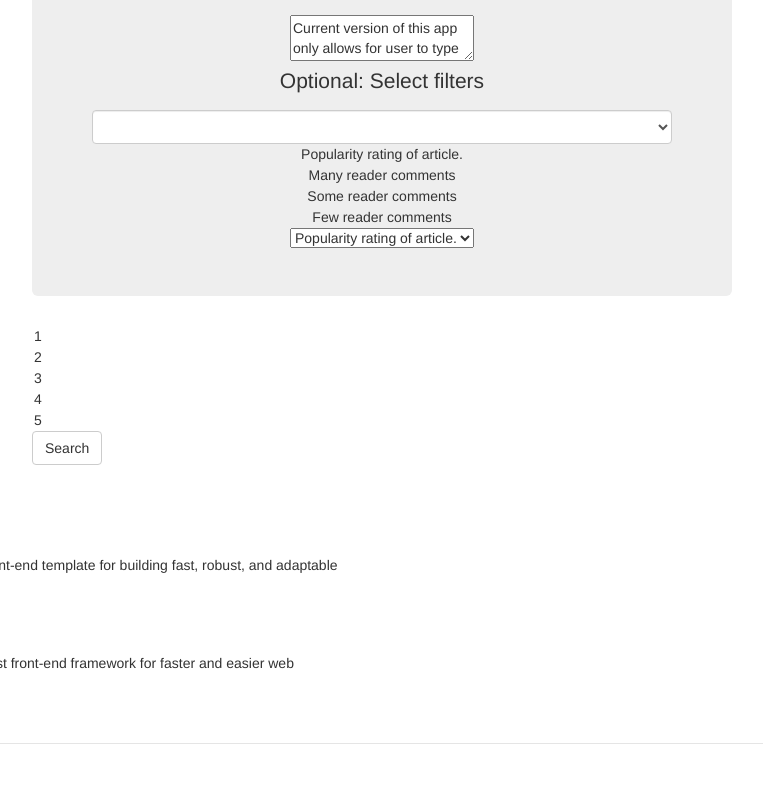
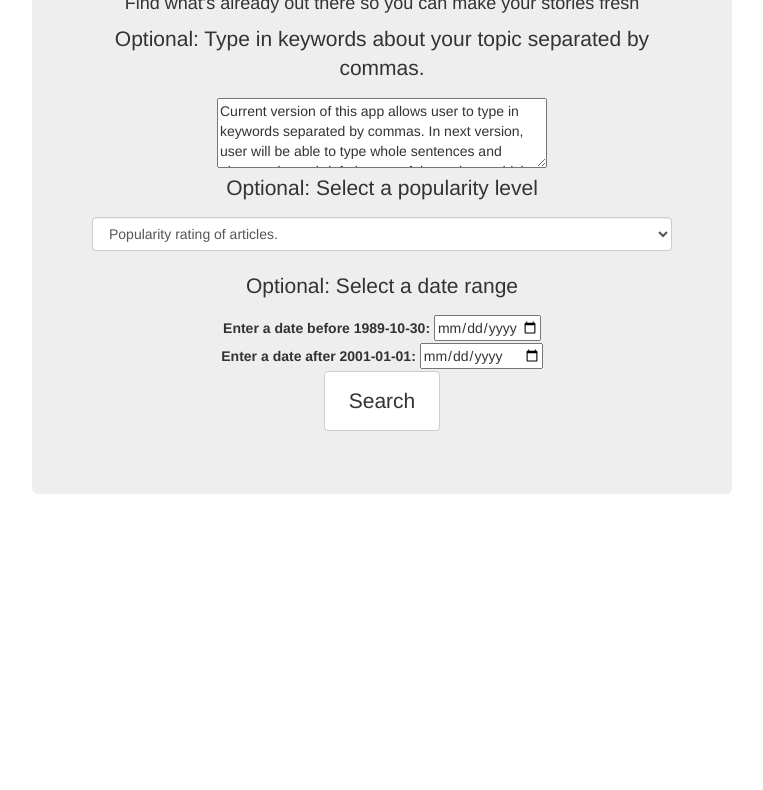
Before and after one commit to macmania/journo-friend, a website: page my-yo-project/app/index.html in a window 1280 px wide. Shown: the part 287-1077 px from the top of the page, without its empty margins (258-1021 px from the left). After the commit the page ends 881 px from the top, so only its background shows below. Drawn offline with nearby package versions, Linux system fonts and the light colour scheme; files that its build step writes are made by us from their sources; files whose address does not match are found by name.

Commit message:
added more stuff

```diff
--- a/my-yo-project/app/index.html
+++ b/my-yo-project/app/index.html
@@ -24,68 +24,60 @@
 
         <div class="container">
             <div class="header">
-                <ul class="nav nav-pills pull-right">
+                <div class="row">
+                    <div class="col-md-12 text-center">
+                       this should be centered
+                    </div>
+                </div>
+                <ul class="nav nav-pills">
                     <li class="active"><a href="#">Home</a></li>
                     <li><a href="#">About</a></li>
                     <li><a href="#">Contact</a></li>
                 </ul>
-                <h3 class="text-muted">my yo project</h3>
+                <h3 class="text-muted">Journalism Hackathon 7/12/15 Group 4's Project</h3>
             </div>
 
             <div class="jumbotron">
-                <h1>'Allo, 'Allo!</h1>
-                <p class="lead">Optional: Type in keywords separated by commas.</p>
-                <textarea>Current version of this app only allows for user to type in keywords.
-                Featuring coming in next version: This is text input; i.e., where the journalist types a brief abstract of the topic on which he or she plans to write an article. </textarea>
+                <h2>Journo Friend</h2>
+                <h4>Find what's already out there so you can make your stories fresh</h4>
 
-                <p class="lead">Optional:  Select filters</p>
-                <select class="form-control">
+                <p class="lead">Optional: Type in keywords about your topic separated by commas.</p>
+                <textarea style="margin: 0px; width: 330px; height: 70px;" >Current version of this app allows user to type in keywords separated by commas. In next version, user will be able to type whole sentences and phrases; i.e., a brief abstract of the topic on which he or she plans to write an article. </textarea>
 
-                        <select id="Popularity">
-                            <option selected='selected'>Popularity rating of article.</option>
+                <p class="lead">Optional:  Select a popularity level</p>
+                <div>
+                    <select class="form-control" id="Popularity">
+                            <option selected='selected'>Popularity rating of articles.</option>
                             <option id=Many> Many reader comments </option>
                             <option id=Some> Some reader comments </option>
                             <option id=Few> Few reader comments </option>
-                        </select>
+                    </select>
+                    <br/>
+                </div>
 
-                    <select id="popularity">
-                        <option selected='selected'>Popularity rating of article.</option>
-                        <option id=Many> Many reader comments </option>
-                        <option id=Some> Some reader comments </option>
-                        <option id=Few> Few reader comments </option>
-                    </select>
+                <p class="lead">Optional:  Select a date range</p>
+                <div class="date">
+                    <label>Enter a date before 1989-10-30:</label>
+                    <input type="date" name="myDate" max="1989-10-29"><br/>
 
-
-            </div>
-                    <option>1</option>
-                    <option>2</option>
-                    <option>3</option>
-                    <option>4</option>
-                    <option>5</option>
-                </select>
+                    <label>Enter a date after 2001-01-01:</label>
+                    <input type="date" name="myDate" min="2001-01-02">
+                    <br/>
+                </div>
 
                 <p><button class="btn btn-default" type="submit">Search</button>
                     <!--a class="btn btn-lg btn-success" href="#">Search<span class="glyphicon glyphicon-ok"></span></a--></p>
 
             </div>
 
+
             <div class="row marketing">
-                <div class="col-lg-6">
-                    <h4>HTML5 Boilerplate</h4>
-                    <p>HTML5 Boilerplate is a professional front-end template for building fast, robust, and adaptable web apps or sites.</p>
 
-
-
-                    <h4>Bootstrap</h4>
-                    <p>Sleek, intuitive, and powerful mobile first front-end framework for faster and easier web development.</p>
-
-
-                </div>
             </div>
 
-            <div class="footer">
+            <!--div class="footer">
                 <p><span class="glyphicon glyphicon-heart">g heart</span> from the Yeoman team</p>
-            </div>
+            </div-->
 
         </div>
 
```
Also changed, not shown: bootstrap-3.3.5-dist/css/bootstrap.css.
